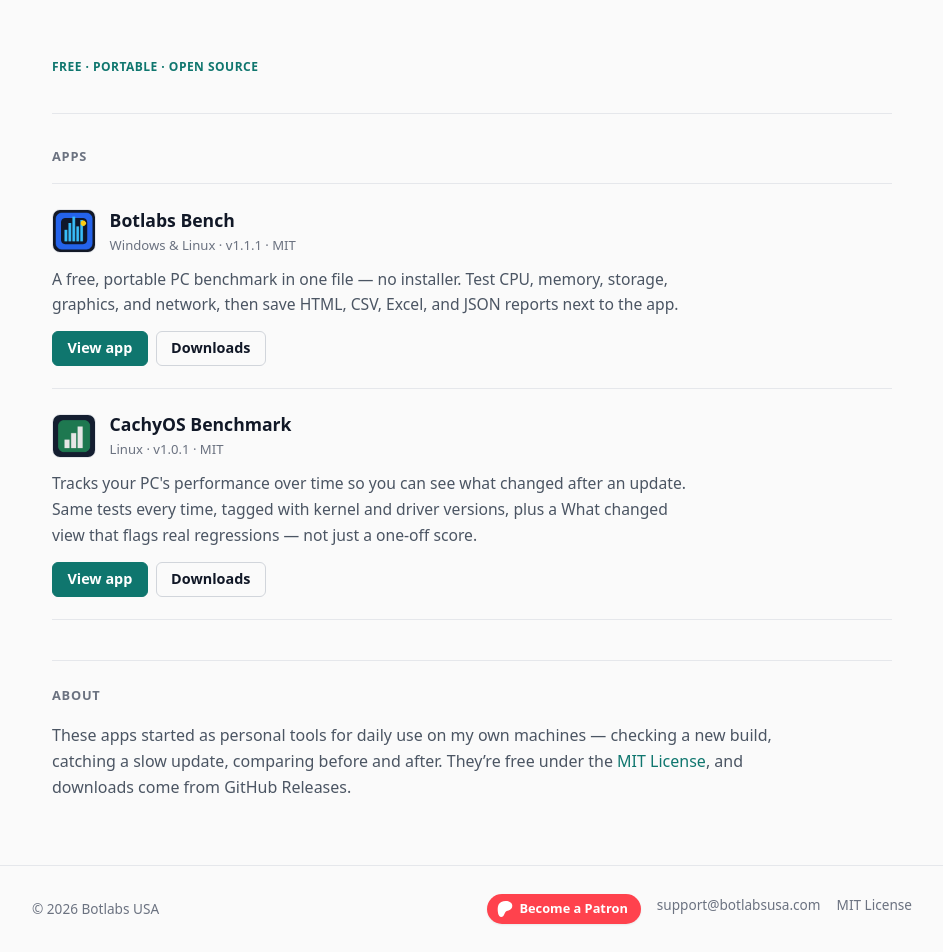
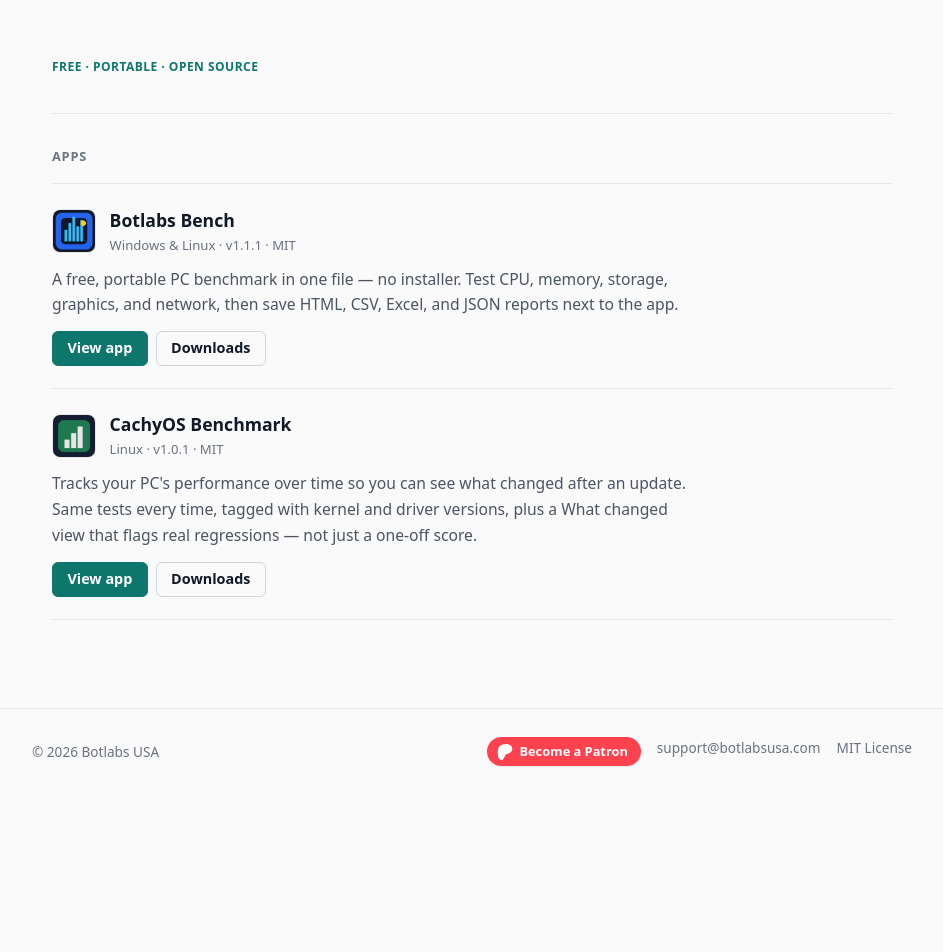
Before and after one commit to botlabsusa/botlabsusa.github.io, a plain HTML site: page index.html in a window 1280 px wide. Shown: the part 64-1016 px from the top of the page, without its empty margins (168-1111 px from the left). After the commit the page ends 859 px from the top, so only its background shows below. Drawn offline with Linux system fonts and the light colour scheme.

Commit message:
Remove About section

```diff
--- a/css/style.css
+++ b/css/style.css
@@ -580,12 +580,6 @@ pre code {
   max-width: var(--max);
 }
 
-/* About on home — tight */
-.home-about {
-  border-top: 1px solid var(--border);
-  padding-top: 1.5rem;
-  margin-top: 0.25rem;
-}
 
 @media (max-width: 720px) {
   .nav-toggle { display: inline-flex; }
--- a/index.html
+++ b/index.html
@@ -82,16 +82,6 @@
         </article>
       </div>
 
-      <div class="home-about">
-      <h2 class="section-title">About</h2>
-      <div class="prose">
-        <p>
-          These apps started as personal tools for daily use on my own machines — checking a new build,
-          catching a slow update, comparing before and after. They’re free under the
-          <a href="/license.html">MIT License</a>, and downloads come from GitHub Releases.
-        </p>
-      </div>
-      </div>
     </div>
   </main>
 
```
